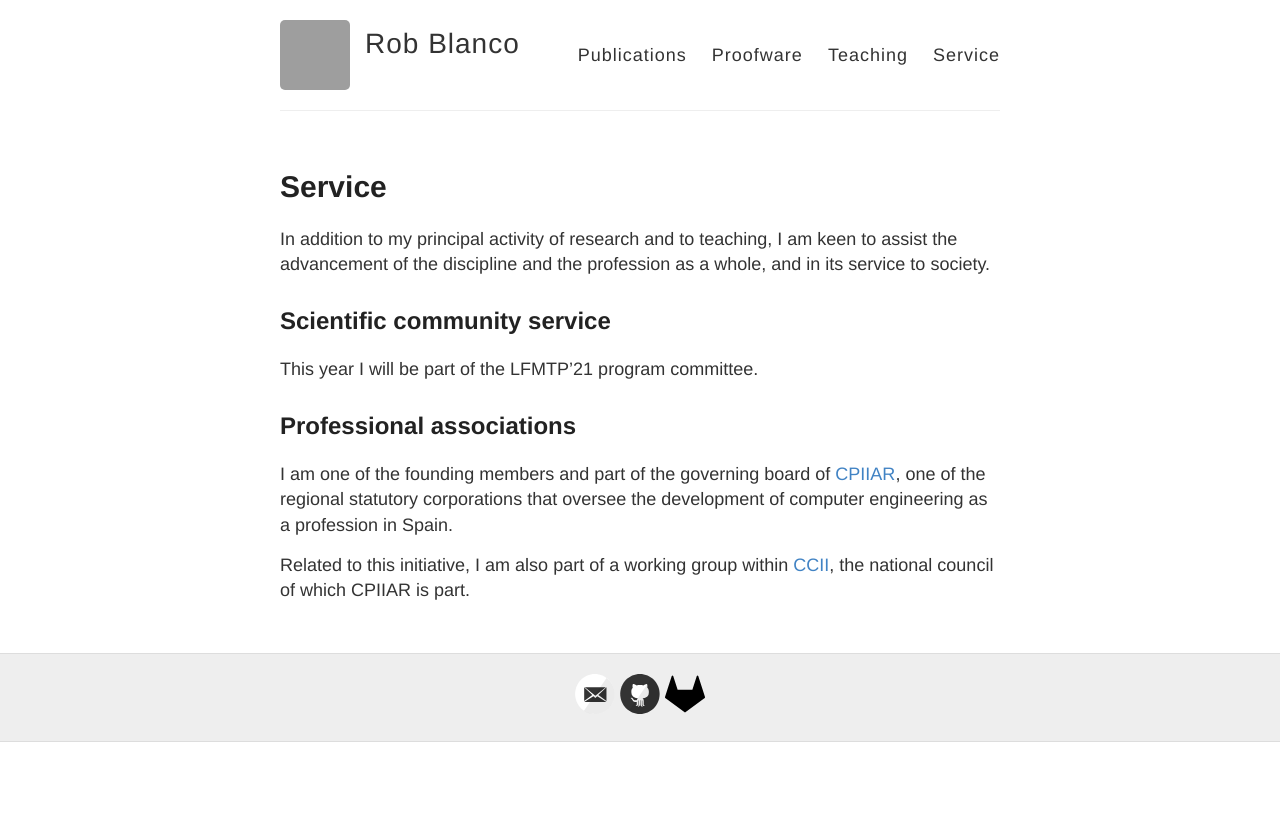
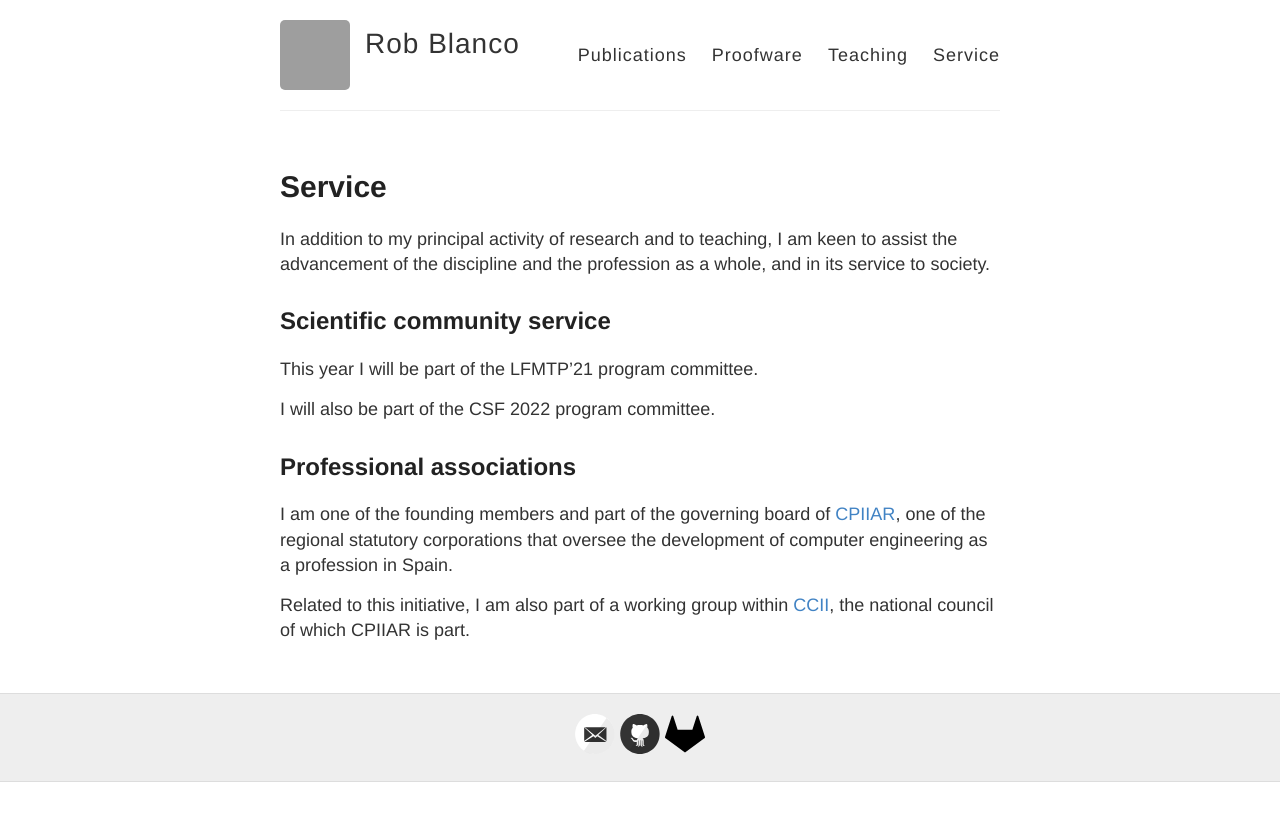
Before and after one commit to robblanco/robblanco.github.io, a Jekyll site: the page built from service.md, in a window 1280 px wide. Shown: the top 821 px of the page. Built offline with Jekyll 4.4.1, drawn with Linux system fonts in a browser that asks for light colours; grey boxes are pictures that could not be loaded.

Commit message:
CSF 2022 PC

```diff
--- a/service.md
+++ b/service.md
@@ -12,6 +12,8 @@ its service to society.
 
 This year I will be part of the LFMTP'21 program committee.
 
+I will also be part of the CSF 2022 program committee.
+
 ## Professional associations
 
 I am one of the founding members and part of the governing board of
```
